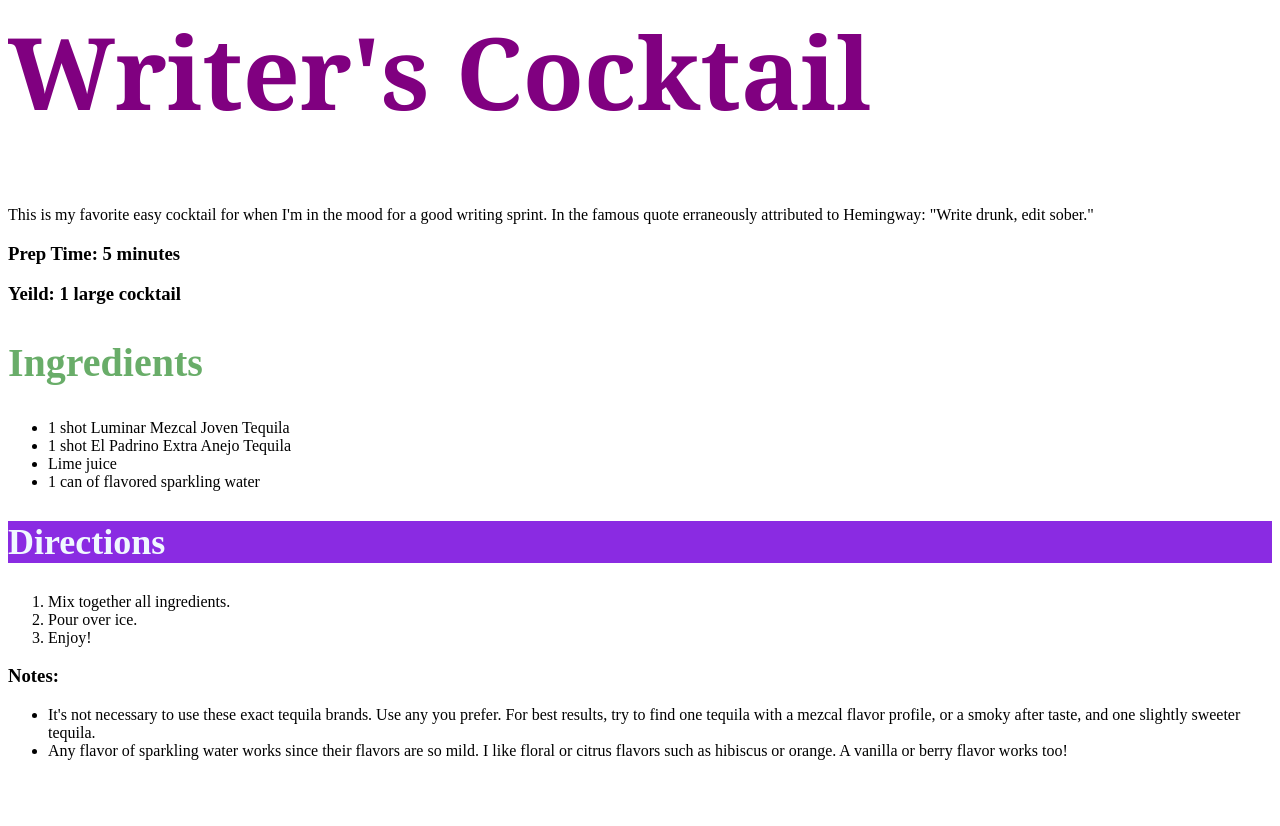
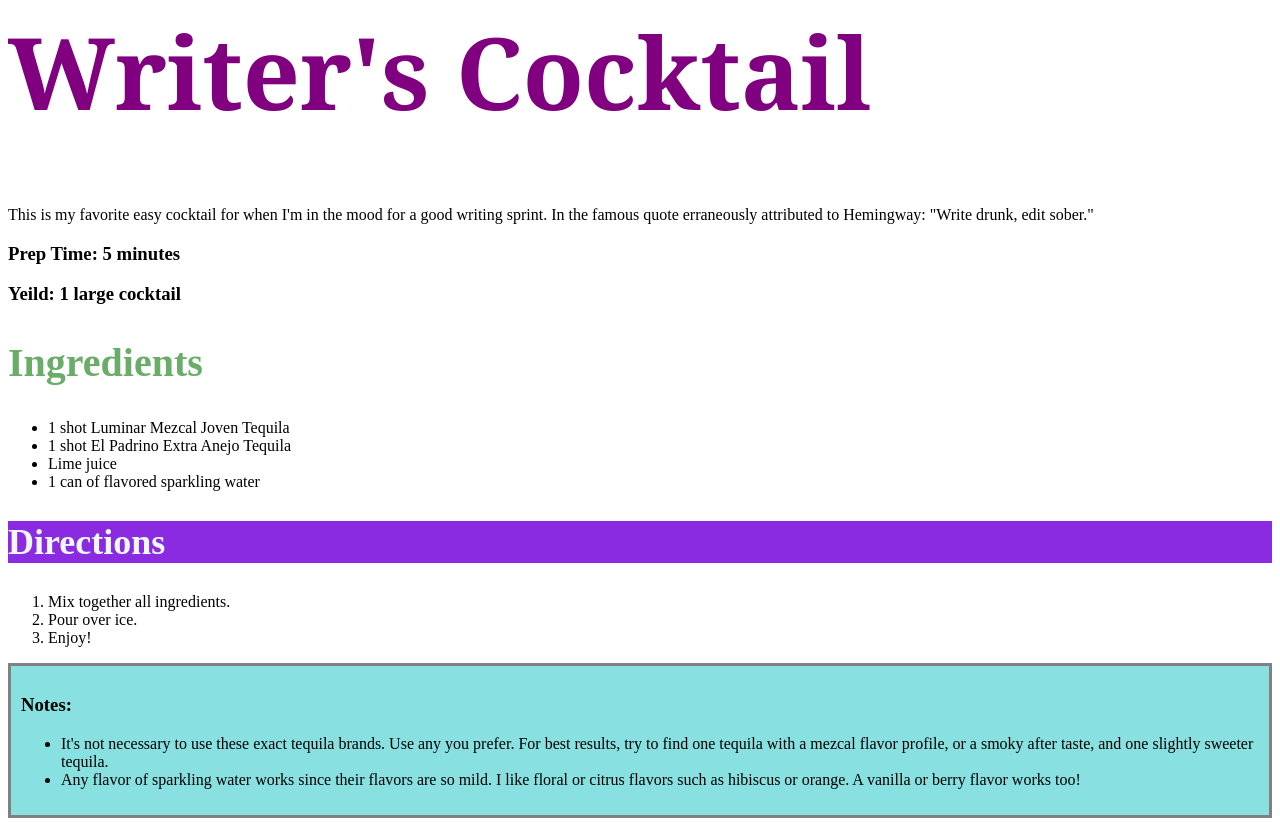
Before and after one commit to maxwatsonthecoder/odin-recipes, a plain HTML site: page recipes/writers_cocktail.html in a window 1280 px wide. Shown: the part 876-1702 px from the top of the page. Before the commit the page ends 1652 px from the top, so only its background shows below. Drawn offline with Linux system fonts and the light colour scheme.

Commit message:
add some css

```diff
--- a/recipes/writers_cocktail.html
+++ b/recipes/writers_cocktail.html
@@ -28,10 +28,15 @@
             <li>Pour over ice.</li>
             <li>Enjoy!</li>
         </ol>
-<h3>Notes:</h3>
-        <ul>
-            <li>It's not necessary to use these exact tequila brands. Use any you prefer. For best results, try to find one tequila with a mezcal flavor profile, or a smoky after taste, and one slightly sweeter tequila.</li>
-            <li>Any flavor of sparkling water works since their flavors are so mild. I like floral or citrus flavors such as hibiscus or orange. A vanilla or berry flavor works too!</li>
-        </ul>
+<div class="notes-container">
+    <h3>Notes:</h3>
+    <ul>
+        <li>It's not necessary to use these exact tequila brands. Use any you prefer. For best results, try to find one tequila with a mezcal flavor profile, or a smoky after taste, and one slightly sweeter tequila.</li>
+        <li>Any flavor of sparkling water works since their flavors are so mild. I like floral or citrus flavors such as hibiscus or orange. A vanilla or berry flavor works too!</li>
+    </ul>
+</div>
+
+
+        </html>
 
 <!--<a href="/home/max/odin-recipes/index.html">Home</a>-->
--- a/styles.css
+++ b/styles.css
@@ -15,3 +15,13 @@
     color:aliceblue;
     font-size: 36px;
 }
+
+.notes-container {
+    background-color: rgba(0, 189, 189, 0.466);
+    padding: 10px;
+    border: 3px solid gray;
+}
+
+img {
+    margin-left: auto;
+}
```
